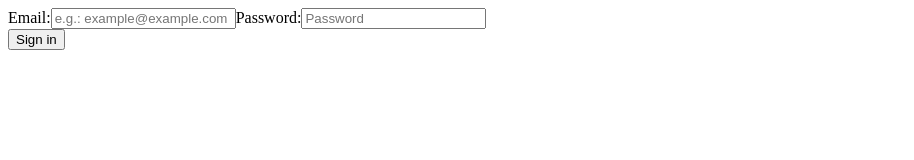
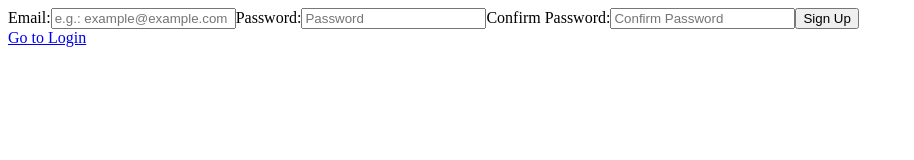
Before and after one commit to bambanah/startpage, a Gatsby site: page /signup in a window 1280 px wide. Shown: the whole page, without its empty margins (0-914 px from the left). Built offline with nearby package versions, Linux system fonts and the light colour scheme; Gatsby itself is replaced by a stand-in of ours.

```diff
--- a/src/pages/signup.tsx
+++ b/src/pages/signup.tsx
@@ -1,55 +1,59 @@
-import React, { useState } from "react";
+import React, { useState, FormEvent } from "react";
 import firebase from "gatsby-plugin-firebase";
+import { Link, navigate } from "gatsby";
 
 export default function Login() {
   const [email, setEmail] = useState("");
   const [password, setPassword] = useState("");
+  const [confirmPassword, setConfirmPassword] = useState("");
+  const [error, setError] = useState("");
 
-  const signInWithEmailAndPasswordHandler = (
-    event: any,
-    email: any,
-    password: any
-  ) => {
+  const handleSubmit = (event: FormEvent) => {
     event.preventDefault();
-    console.log("event: ", event);
-    firebase.auth().signInWithEmailAndPassword(email, password);
+
+    if (password === confirmPassword) {
+      firebase
+        .auth()
+        .createUserWithEmailAndPassword(email, password)
+        .then(() => {
+          navigate("/");
+        })
+        .catch((error) => {
+          var errorCode = error.code;
+          var errorMessage = error.message;
+
+          console.log(error.code);
+
+          if (errorCode === "auth/email-already-in-use") {
+            alert(
+              "This email address is already in use. Please choose another one."
+            );
+          } else {
+            alert(errorMessage);
+          }
+        });
+    } else {
+      setError("Passwords don't match");
+    }
   };
 
-  const onChangeHandler = (event: any) => {
+  const onChangeHandler = (event: {
+    currentTarget: { name: string; value: string };
+  }) => {
     const { name, value } = event.currentTarget;
 
     if (name === "userEmail") {
       setEmail(value);
     } else if (name === "userPassword") {
       setPassword(value);
+    } else if (name === "userConfirmPassword") {
+      setConfirmPassword(value);
     }
   };
 
-  // const handleSubmit = () => {
-  //   firebase
-  //     .auth()
-  //     .signInWithEmailAndPassword(state.email, state.password)
-  //     .catch((error) => {
-  //       var errorCode = error.code;
-  //       var errorMessage = error.message;
-
-  //       if (errorCode === "auth/wrong-password") {
-  //         alert("Wrong password");
-  //       } else {
-  //         alert(errorMessage);
-  //       }
-
-  //       console.log(error);
-  //     });
-  // };
-
-  // const initialState = { email: "", password: "" };
-
-  // const [state, setState] = useState(initialState);
-
   return (
     <div>
-      <form>
+      <form onSubmit={handleSubmit}>
         <label htmlFor="userEmail">Email:</label>
         <input
           type="text"
@@ -70,14 +74,21 @@
             onChange={(e) => onChangeHandler(e)}
           />
         </label>
+        <label>
+          Confirm Password:
+          <input
+            type="password"
+            name="userConfirmPassword"
+            value={confirmPassword}
+            placeholder="Confirm Password"
+            id="userConfirmPassword"
+            onChange={(e) => onChangeHandler(e)}
+          />
+        </label>
+        <input type="submit" value="Sign Up" />
       </form>
-      <button
-        onClick={(event) => {
-          signInWithEmailAndPasswordHandler(event, email, password);
-        }}
-      >
-        Sign in
-      </button>
+      <Link to="/login">Go to Login</Link>
+      {error}
     </div>
   );
 }
```
Also changed, not shown: src/components/Startpage.tsx (+3 -6 lines), src/pages/login.tsx (+7 -4 lines).
